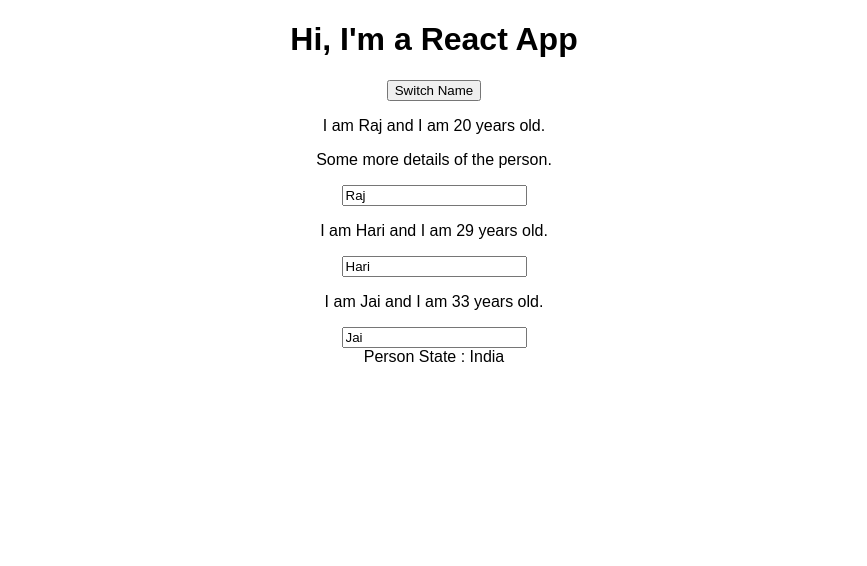
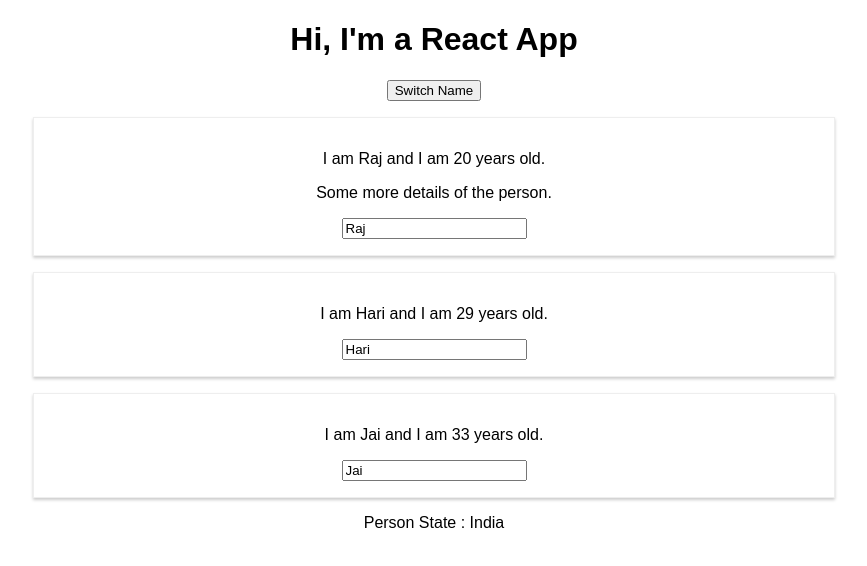
Before and after one commit to RRSR/react-complete-guide-old, a React (Create React App) app: page / in a window 1280 px wide. Shown: the top 566 px of the page, without its empty margins (206-1073 px from the left). Built offline with nearby package versions, Linux system fonts and the light colour scheme.

Commit message:
Added styling with the use of a separate stylesheet Person.css

```diff
--- /dev/null
+++ b/src/Person/Person.css
@@ -0,0 +1,8 @@
+.Person {
+    width: 60%;
+    margin: 16px auto;
+    border: 1px solid #eee;
+    box-shadow: 0 2px 3px #ccc;
+    padding: 16px;
+    text-align: center;
+}
--- a/src/Person/Person.jsx
+++ b/src/Person/Person.jsx
@@ -1,8 +1,9 @@
 import React from 'react'
+import './Person.css'
 
 const person = (props) => {
     return (
-        <div>
+        <div className='Person'>
             <p onClick={props.myClick}>I am {props.name} and I am {props.age} years old.</p>
             <p>{props.children}</p>
             <input onChange={props.myChange} value={props.name}/>
```
